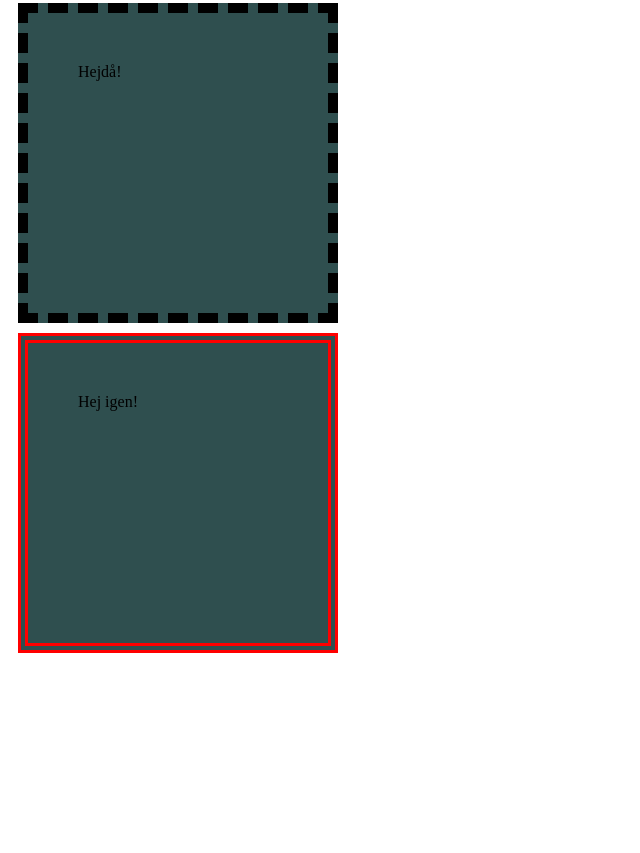
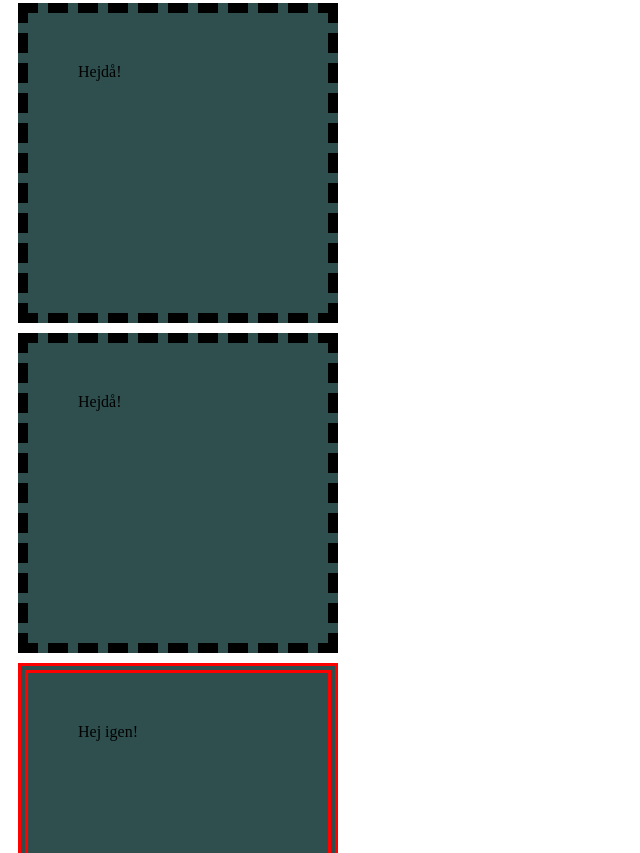
Before and after one commit to niklas-hjelm/MyPortfolio, a plain HTML site: page index.html in a window 1280 px wide. Shown: the part 413-1266 px from the top of the page, without its empty margins (0-640 px from the left). Before the commit the page ends 1076 px from the top, so only its background shows below. Drawn offline with Linux system fonts and the light colour scheme.

Commit message:
added for test

```diff
--- a/index.html
+++ b/index.html
@@ -11,6 +11,7 @@
     <h1 class="redBorder">Niklas</h1>
     <div id="hej">Hej!</div>
     <div class="hejdå">Hejdå!</div>
+    <div class="hejdå">Hejdå!</div>
     <div class="hejdå redBorder">Hej igen!</div>
   </body>
 </html>
```
